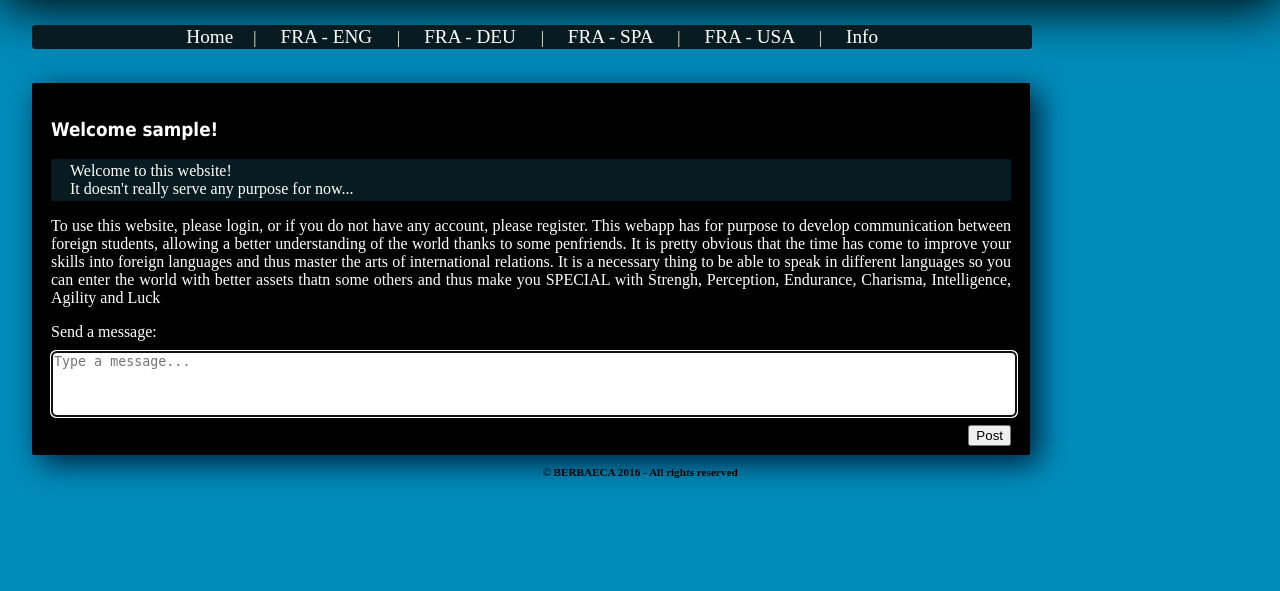
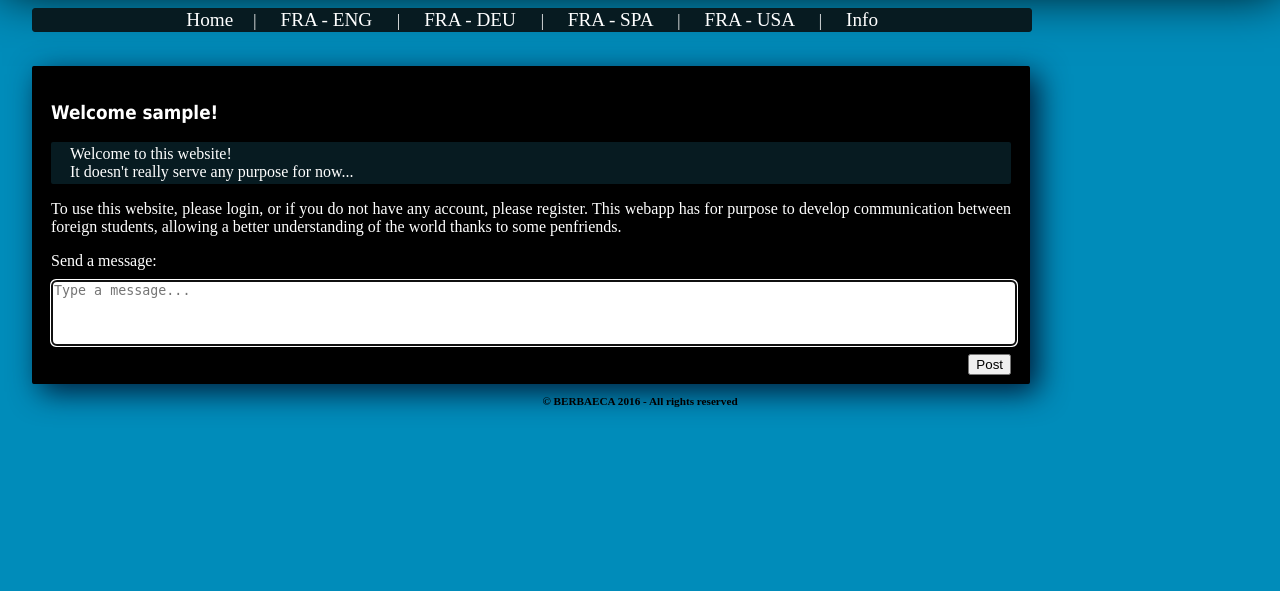
Before and after one commit to etwyniel/Eurochat, a PHP site: page / in a window 1280 px wide. Shown: the part 209-800 px from the top of the page. Run offline with PHP 8.4, Linux system fonts and the light colour scheme; the visitor is signed in with stand-in values (Sample User, id 1); data that the repository does not hold is empty; some web fonts are replaced.

Commit message:
New font for the title

```diff
--- a/index.php
+++ b/index.php
@@ -59,7 +59,7 @@
 			<p class="wrap">Welcome to this website!<br>It doesn't really serve any purpose for now...</p>
             <p> To use  this website, please login, or if you do not have any account, please register.
                 This webapp has for purpose to develop communication between foreign students, allowing
-                 a better understanding of the world thanks to some penfriends. It is pretty obvious that the time has come to improve your skills into foreign languages and thus master the arts of international relations. It is a necessary thing to be able to speak in different languages so you can enter the world with better assets thatn some others and thus make you SPECIAL with Strengh, Perception, Endurance, Charisma, Intelligence, Agility and Luck</p>
+                 a better understanding of the world thanks to some penfriends.</p>
             <script type="text/javascript">
                 //Méthode qui permet d'effectuer un 'POST' avec javascript
                 function post(path, params, method) {
--- a/lobby/index.php
+++ b/lobby/index.php
@@ -53,7 +53,7 @@
 
                         xhr.open('GET', 'log<?php echo $_GET['lobby']; ?>.txt', true);
                         xhr.send();
-                    setTimeout(readTextfile, 500 );
+                    setTimeout(readTextfile, 50 );
                     }
                 var previous;
                     function showContents(responseText) {
--- /dev/null
+++ b/lobby/log1.txt
@@ -0,0 +1 @@
+Etwyniel: wut
--- /dev/null
+++ b/lobby/log2.txt
@@ -0,0 +1,6 @@
+Etwyniel: test
+Etwyniel: k
+Etwyniel: so slow
+Etwyniel: why
+Etwyniel: is it just the first few?
+Etwyniel: w e l p
--- a/stylesheet.css
+++ b/stylesheet.css
@@ -1,3 +1,8 @@
+@font-face {
+	font-family: perfectdark;
+	src: url("pdark.otf") format("opentype");
+}
+
 body {
 	background-color: #008CBA;
 	font-family: Raleway;  /*"Lucida Sans Unicode", "Lucida Grande", sans-serif;*/
@@ -39,6 +44,7 @@ h1 {
 	font-size: 7em;
 	position: relative;
 	top: .2em;
+	font-family: perfectdark
 }
 
 h2 {
```
Also changed, not shown: pdark.otf (added).
